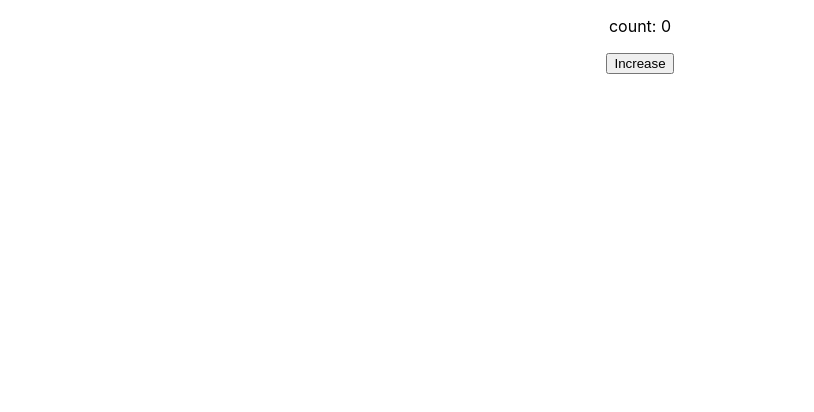
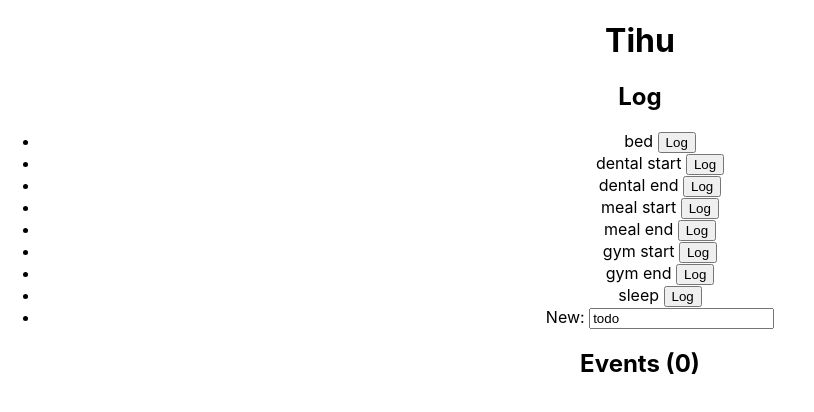
Before and after one commit to kylejlin/tihu, a React (Create React App) app: page / in a window 1280 px wide. Shown: the top 412 px of the page, without its empty margins (0-814 px from the left). Built offline with nearby package versions, Linux system fonts and the light colour scheme.

Commit message:
Let user log events

```diff
--- a/public/index.html
+++ b/public/index.html
@@ -24,7 +24,7 @@
       work correctly both with client-side routing and a non-root public URL.
       Learn how to configure a non-root public URL by running `npm run build`.
     -->
-    <title>React App</title>
+    <title>ti'u</title>
   </head>
   <body>
     <noscript>You need to enable JavaScript to run this app.</noscript>
--- a/src/App.tsx
+++ b/src/App.tsx
@@ -2,13 +2,86 @@ import React, { useState } from "react";
 import "./App.css";
 
 function App() {
-  const [count, setCount] = useState(0);
+  const [state, setState] = useState(getSavedState() ?? getDefaultState());
+  const sortedEvents = state.events.slice().sort((a, b) => a.time - b.time);
+
+  function logEvent(eventName: string) {
+    const newEvent: Event = {
+      name: eventName,
+      time: Date.now(),
+      deleted: false,
+    };
+    setState((state) => ({
+      ...state,
+      events: [...state.events, newEvent],
+    }));
+  }
+
   return (
     <div className="App">
-      <p>count: {count}</p>
-      <button onClick={() => setCount(count + 1)}>Increase</button>
+      <h1>Tihu</h1>
+
+      <h2>Log</h2>
+      <ul>
+        {state.loggableEventNames.map((loggableName) => (
+          <li key={loggableName}>
+            {loggableName}{" "}
+            <button onClick={() => logEvent(loggableName)}>Log</button>
+          </li>
+        ))}
+        <li>
+          New: <input value="todo" readOnly />
+        </li>
+      </ul>
+
+      <h2>Events ({sortedEvents.length})</h2>
+      <ul>
+        {sortedEvents.map((event) => (
+          <li key={event.time}>{event.name}</li>
+        ))}
+      </ul>
     </div>
   );
 }
 
 export default App;
+
+export interface State {
+  readonly loggableEventNames: readonly string[];
+  readonly events: readonly Event[];
+}
+
+export interface Event {
+  readonly name: string;
+  /** Number of milliseconds since the JS Date epoch. */
+  readonly time: number;
+  readonly deleted: boolean;
+}
+
+const LocalStorageKeys = {
+  State: "tihu_state",
+} as const;
+
+function getSavedState(): null | State {
+  const savedState = localStorage.getItem(LocalStorageKeys.State);
+  if (savedState === null) {
+    return null;
+  }
+  return JSON.parse(savedState);
+}
+
+function getDefaultState(): State {
+  return {
+    loggableEventNames: [
+      "bed",
+      "dental start",
+      "dental end",
+      "meal start",
+      "meal end",
+      "gym start",
+      "gym end",
+      "sleep",
+    ],
+    events: [],
+  };
+}
```
